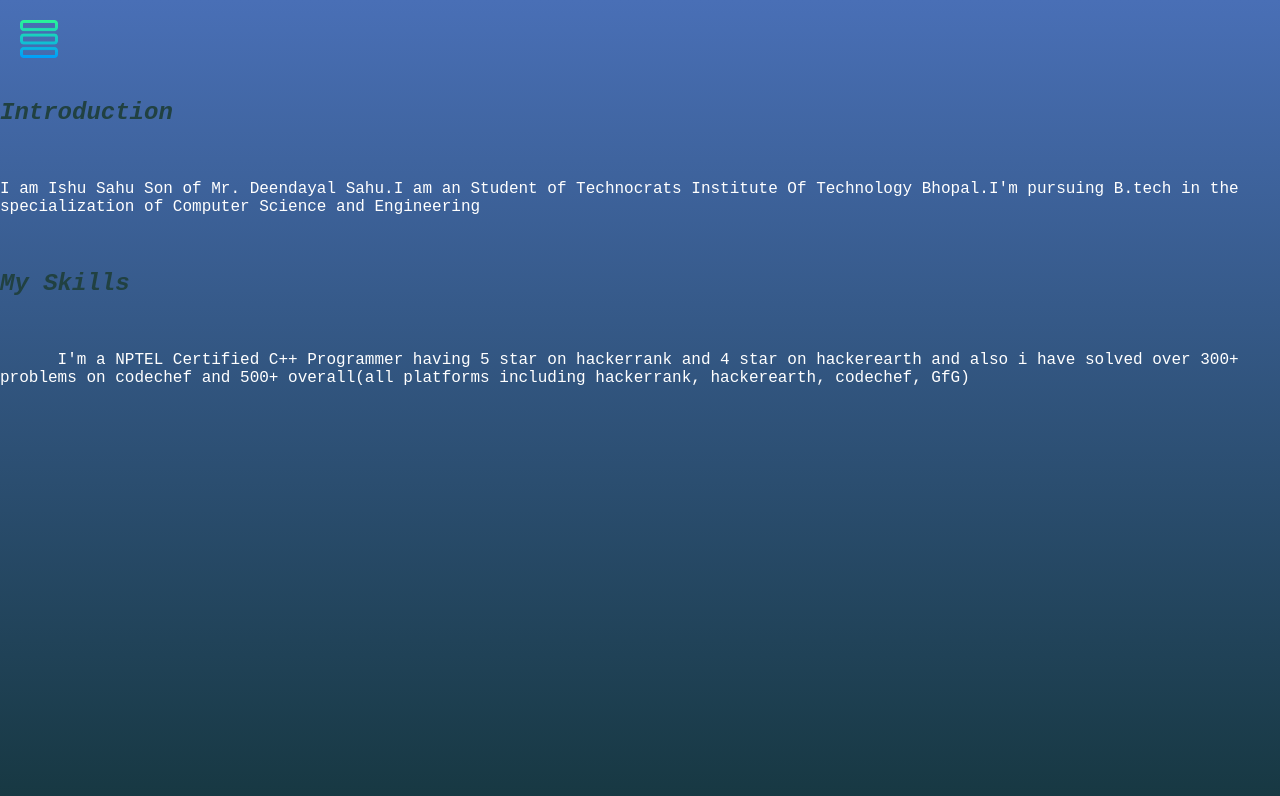
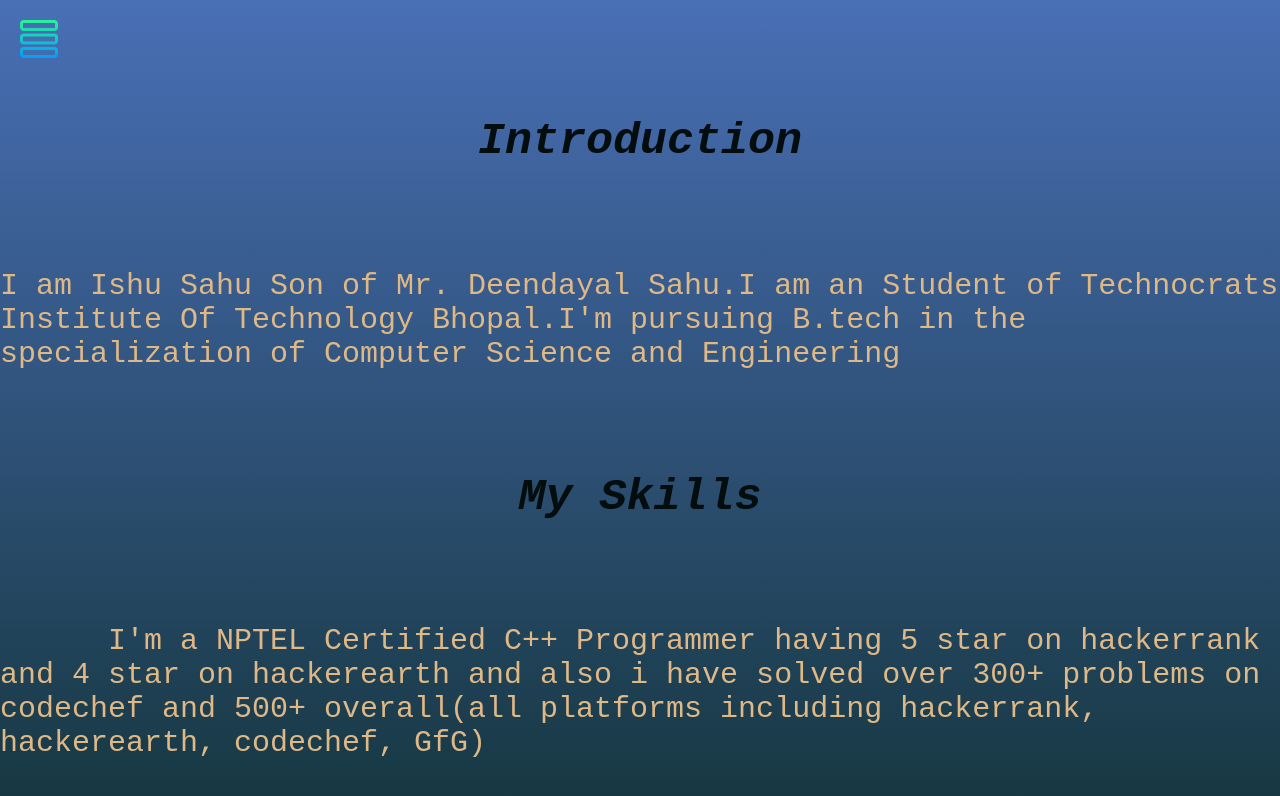
Before and after one commit to Ishu-Gh/Ishu-Gh.github.io, a plain HTML site: page intro.html in a window 1280 px wide. Drawn offline with Linux system fonts and the light colour scheme.

Commit message:
Update style.css

```diff
--- a/style.css
+++ b/style.css
@@ -68,11 +68,12 @@ padding: 22px;
 
 .devinfo{
     margin-top: 75px;
-    font-size: 16px;
+    font-size: 30px;
     display: flex;
-    color:white;
+    color:burlywood;
     justify-content: center;
     flex-direction: column;
+    text-decoration: solid;
     font-family: 'Source Code Pro',monospace;
 }
 .devpic img{
@@ -88,7 +89,10 @@ padding: 22px;
 }
 .devinfo h2{
     font-style:italic;
-    color: rgb(33, 65, 65);
+    text-align: center;
+    color: rgb(3, 13, 13);
+    font-weight:900;
+    font: size 45px;
 }
 .hamburger{
 position: fixed;
```
